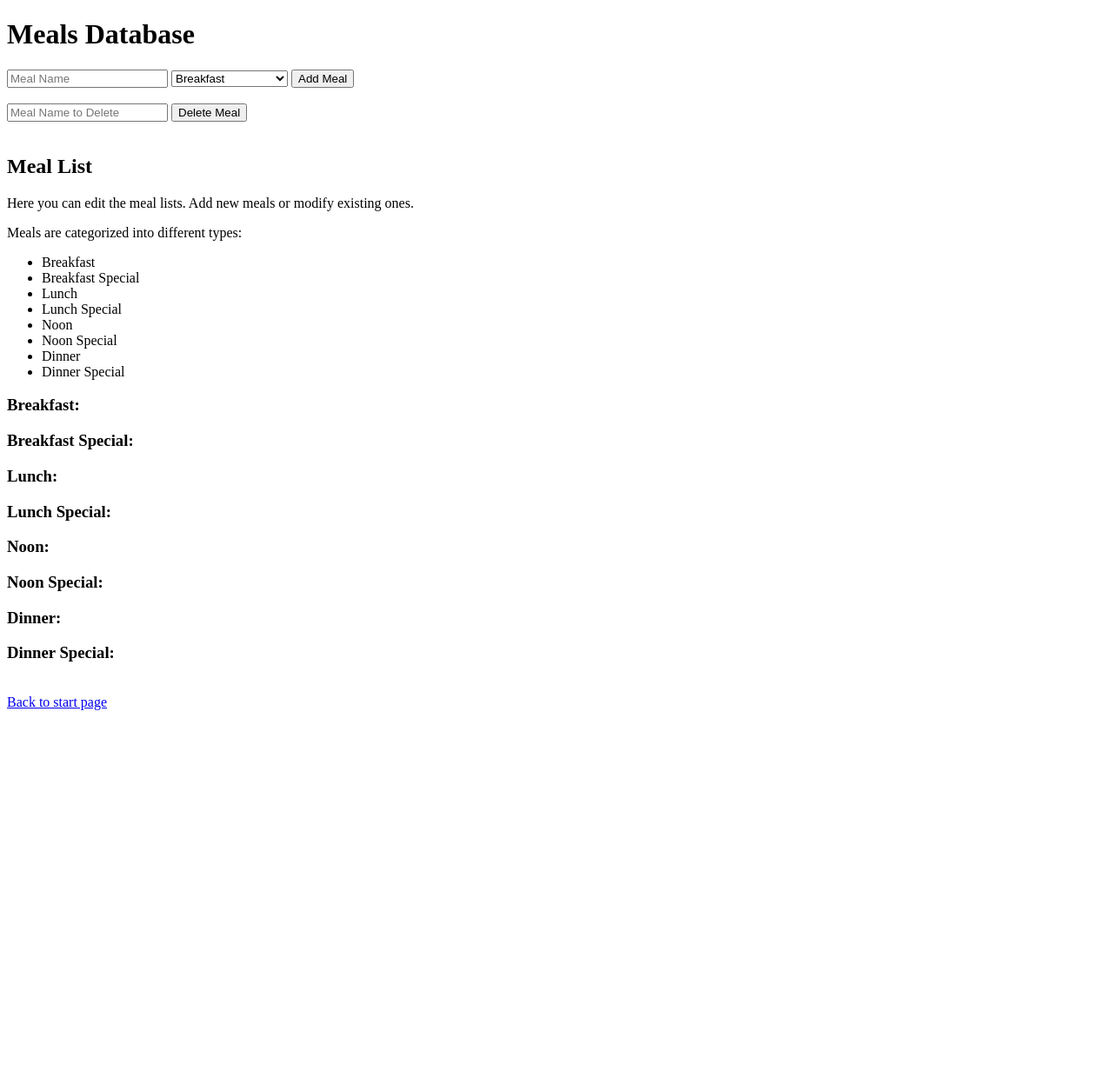
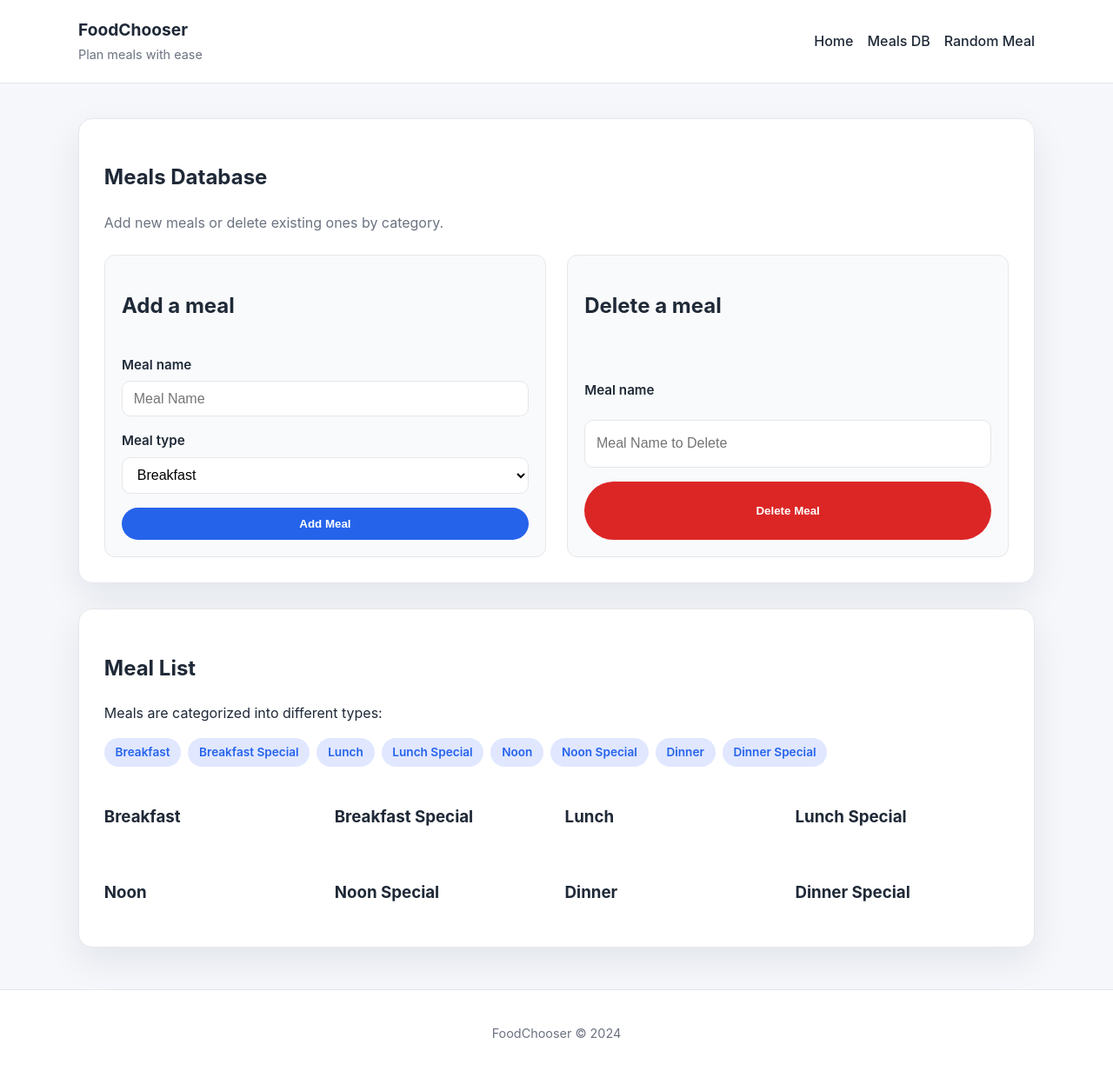
Before and after one commit to RombotLabs/FoodChooser, a Python web app: template flask/templates/meals_db.html in a window 1280 px wide. Shown: the whole page at 87% size. Before the commit the page ends 817 px from the top, so only its background shows below. Run offline with Jinja, Linux system fonts and the light colour scheme; the template is opened without the code that fills it, so the values that code supplies are empty.

Commit message:
Refactor templates and add shared styles

```diff
--- /dev/null
+++ b/flask/static/styles.css
@@ -0,0 +1,224 @@
+:root {
+  color-scheme: light;
+  --bg: #f5f7fb;
+  --card: #ffffff;
+  --text: #1f2937;
+  --muted: #6b7280;
+  --accent: #2563eb;
+  --accent-dark: #1d4ed8;
+  --accent-soft: #e0e7ff;
+  --danger: #dc2626;
+  --border: #e5e7eb;
+  --shadow: 0 16px 40px rgba(15, 23, 42, 0.08);
+}
+
+* {
+  box-sizing: border-box;
+}
+
+body {
+  margin: 0;
+  font-family: "Inter", "Segoe UI", system-ui, sans-serif;
+  background: var(--bg);
+  color: var(--text);
+  line-height: 1.6;
+}
+
+.container {
+  width: min(1100px, 90vw);
+  margin: 0 auto;
+}
+
+.site-header {
+  background: var(--card);
+  border-bottom: 1px solid var(--border);
+  position: sticky;
+  top: 0;
+  z-index: 10;
+}
+
+.header-content {
+  display: flex;
+  justify-content: space-between;
+  align-items: center;
+  padding: 1.2rem 0;
+  gap: 1.5rem;
+}
+
+.brand-title {
+  display: block;
+  font-weight: 700;
+  font-size: 1.2rem;
+}
+
+.brand-subtitle {
+  font-size: 0.9rem;
+  color: var(--muted);
+}
+
+.nav-links {
+  display: flex;
+  gap: 1rem;
+  flex-wrap: wrap;
+}
+
+.nav-link {
+  color: var(--text);
+  text-decoration: none;
+  font-weight: 500;
+}
+
+.nav-link:hover {
+  color: var(--accent);
+}
+
+.main-content {
+  padding: 2.5rem 0 3rem;
+  display: grid;
+  gap: 1.8rem;
+}
+
+.card {
+  background: var(--card);
+  border-radius: 16px;
+  padding: 1.8rem;
+  box-shadow: var(--shadow);
+  border: 1px solid var(--border);
+}
+
+.muted {
+  color: var(--muted);
+}
+
+.action-grid {
+  display: grid;
+  gap: 1rem;
+  margin-top: 1.5rem;
+}
+
+.form-grid {
+  display: grid;
+  gap: 1.5rem;
+  grid-template-columns: repeat(auto-fit, minmax(260px, 1fr));
+  margin-top: 1.5rem;
+}
+
+.form-card {
+  display: grid;
+  gap: 1rem;
+  padding: 1.2rem;
+  border-radius: 12px;
+  border: 1px solid var(--border);
+  background: #f9fafb;
+}
+
+.form-row {
+  display: grid;
+  gap: 0.4rem;
+}
+
+label {
+  font-weight: 600;
+  font-size: 0.95rem;
+}
+
+input,
+select {
+  padding: 0.65rem 0.8rem;
+  border-radius: 10px;
+  border: 1px solid var(--border);
+  font-size: 1rem;
+  background: #fff;
+}
+
+input:focus,
+select:focus {
+  outline: 2px solid var(--accent-soft);
+  border-color: var(--accent);
+}
+
+.btn {
+  border: none;
+  border-radius: 999px;
+  padding: 0.7rem 1.4rem;
+  font-weight: 600;
+  cursor: pointer;
+  background: var(--accent);
+  color: #fff;
+  transition: transform 0.2s ease, box-shadow 0.2s ease;
+}
+
+.btn:hover {
+  background: var(--accent-dark);
+  transform: translateY(-1px);
+  box-shadow: 0 12px 24px rgba(37, 99, 235, 0.2);
+}
+
+.btn-secondary {
+  background: #111827;
+}
+
+.btn-secondary:hover {
+  background: #0f172a;
+}
+
+.btn-danger {
+  background: var(--danger);
+}
+
+.btn-danger:hover {
+  background: #b91c1c;
+}
+
+.pill-list {
+  display: flex;
+  flex-wrap: wrap;
+  gap: 0.5rem;
+  list-style: none;
+  padding: 0;
+  margin: 1rem 0 1.5rem;
+}
+
+.pill-list li {
+  background: var(--accent-soft);
+  color: var(--accent);
+  padding: 0.35rem 0.8rem;
+  border-radius: 999px;
+  font-weight: 600;
+  font-size: 0.85rem;
+}
+
+.meal-grid {
+  display: grid;
+  gap: 1.2rem;
+  grid-template-columns: repeat(auto-fit, minmax(200px, 1fr));
+}
+
+.meal-list {
+  display: grid;
+  gap: 0.4rem;
+}
+
+.site-footer {
+  border-top: 1px solid var(--border);
+  padding: 1.5rem 0 2rem;
+  color: var(--muted);
+  background: var(--card);
+}
+
+.footer-content {
+  text-align: center;
+  font-size: 0.9rem;
+}
+
+@media (max-width: 720px) {
+  .header-content {
+    flex-direction: column;
+    align-items: flex-start;
+  }
+
+  .nav-links {
+    width: 100%;
+    justify-content: flex-start;
+  }
+}
--- /dev/null
+++ b/flask/templates/base.html
@@ -0,0 +1,34 @@
+<!DOCTYPE html>
+<html lang="en">
+<head>
+    <meta charset="UTF-8" />
+    <meta name="viewport" content="width=device-width, initial-scale=1" />
+    <title>{% block title %}FoodChooser{% endblock %}</title>
+    <link rel="stylesheet" href="{{ url_for('static', filename='styles.css') }}" />
+</head>
+<body>
+    <header class="site-header">
+        <div class="container header-content">
+            <div class="brand">
+                <span class="brand-title">FoodChooser</span>
+                <span class="brand-subtitle">Plan meals with ease</span>
+            </div>
+            <nav class="nav-links">
+                <a href="/" class="nav-link">Home</a>
+                <a href="/meals_db" class="nav-link">Meals DB</a>
+                <a href="/random_meal" class="nav-link">Random Meal</a>
+            </nav>
+        </div>
+    </header>
+
+    <main class="container main-content">
+        {% block content %}{% endblock %}
+    </main>
+
+    <footer class="site-footer">
+        <div class="container footer-content">
+            <p>FoodChooser &copy; {{ 2024 }}</p>
+        </div>
+    </footer>
+</body>
+</html>
--- a/flask/templates/meals_db.html
+++ b/flask/templates/meals_db.html
@@ -1,14 +1,21 @@
-<!DOCTYPE html>
-<html>
-<head>
-    <meta charset="UTF-8" />
-    <title>Meals database</title>
-</head>
-<body>
+{% extends "base.html" %}
+
+{% block title %}Meals database{% endblock %}
+
+{% block content %}
+<section class="card">
     <h1>Meals Database</h1>
-    <form action="/add_meal" method="post">
-        <input type="text" name="meal_name" placeholder="Meal Name" required>
-        <select name="meal_type" required>
+    <p class="muted">Add new meals or delete existing ones by category.</p>
+    <div class="form-grid">
+        <form action="/add_meal" method="post" class="form-card">
+            <h2>Add a meal</h2>
+            <div class="form-row">
+                <label for="meal_name">Meal name</label>
+                <input id="meal_name" type="text" name="meal_name" placeholder="Meal Name" required>
+            </div>
+            <div class="form-row">
+                <label for="meal_type">Meal type</label>
+                <select id="meal_type" name="meal_type" required>
                     <option value="breakfast">Breakfast</option>
                     <option value="breakfast_special">Breakefast Special</option>
                     <option value="lunch">Lunch</option>
@@ -18,18 +25,25 @@
                     <option value="dinner">Dinner</option>
                     <option value="dinner_special">Dinner Special</option>
                 </select>
-        <button type="submit">Add Meal</button>
+            </div>
+            <button type="submit" class="btn">Add Meal</button>
         </form>
-    <br>
-    <form action="/delete_meal" method="post">
-        <input type="text" name="meal_name" placeholder="Meal Name to Delete" required>
-        <button type="submit">Delete Meal</button>
+
+        <form action="/delete_meal" method="post" class="form-card">
+            <h2>Delete a meal</h2>
+            <div class="form-row">
+                <label for="delete_meal_name">Meal name</label>
+                <input id="delete_meal_name" type="text" name="meal_name" placeholder="Meal Name to Delete" required>
+            </div>
+            <button type="submit" class="btn btn-danger">Delete Meal</button>
         </form>
-    <br>
+    </div>
+</section>
+
+<section class="card">
     <h2>Meal List</h2>
-        <p>Here you can edit the meal lists. Add new meals or modify existing ones.</p>
     <p>Meals are categorized into different types:</p>
-        <ul>
+    <ul class="pill-list">
         <li>Breakfast</li>
         <li>Breakfast Special</li>
         <li>Lunch</li>
@@ -40,55 +54,55 @@
         <li>Dinner Special</li>
     </ul>
 
-        <h3>Breakfast:</h3>
+    <div class="meal-grid">
         <div>
+            <h3>Breakfast</h3>
             {% for meal in breakfast %}
                 <p>- {{ meal }}</p>
             {% endfor %}
         </div>
-        <h3>Breakfast Special:</h3>
         <div>
+            <h3>Breakfast Special</h3>
             {% for meal in breakfast_special %}
                 <p>- {{ meal }}</p>
             {% endfor %}
         </div>
-        <h3>Lunch:</h3>
         <div>
+            <h3>Lunch</h3>
             {% for meal in lunch %}
                 <p>- {{ meal }}</p>
             {% endfor %}
         </div>
-        <h3>Lunch Special:</h3>
         <div>
+            <h3>Lunch Special</h3>
             {% for meal in lunch_special %}
                 <p>- {{ meal }}</p>
             {% endfor %}
         </div>
-        <h3>Noon:</h3>
         <div>
+            <h3>Noon</h3>
             {% for meal in noon %}
                 <p>- {{ meal }}</p>
             {% endfor %}
         </div>
-        <h3>Noon Special:</h3>
         <div>
+            <h3>Noon Special</h3>
             {% for meal in noon_special %}
                 <p>- {{ meal }}</p>
             {% endfor %}
         </div>
-        <h3>Dinner:</h3>
         <div>
+            <h3>Dinner</h3>
             {% for meal in dinner %}
                 <p>- {{ meal }}</p>
             {% endfor %}
         </div>
-        <h3>Dinner Special:</h3>
         <div>
+            <h3>Dinner Special</h3>
             {% for meal in dinner_special %}
                 <p>- {{ meal }}</p>
             {% endfor %}
         </div>
-    <br>
-    <a href="/">Back to start page</a>
-</body>
-</html>
+    </div>
+</section>
+{% endblock %}
```
Also changed, not shown: flask/templates/index.html (+17 -15 lines), flask/templates/random_meal.html (+21 -18 lines). Lines whose indentation alone changed are shown as unchanged.
